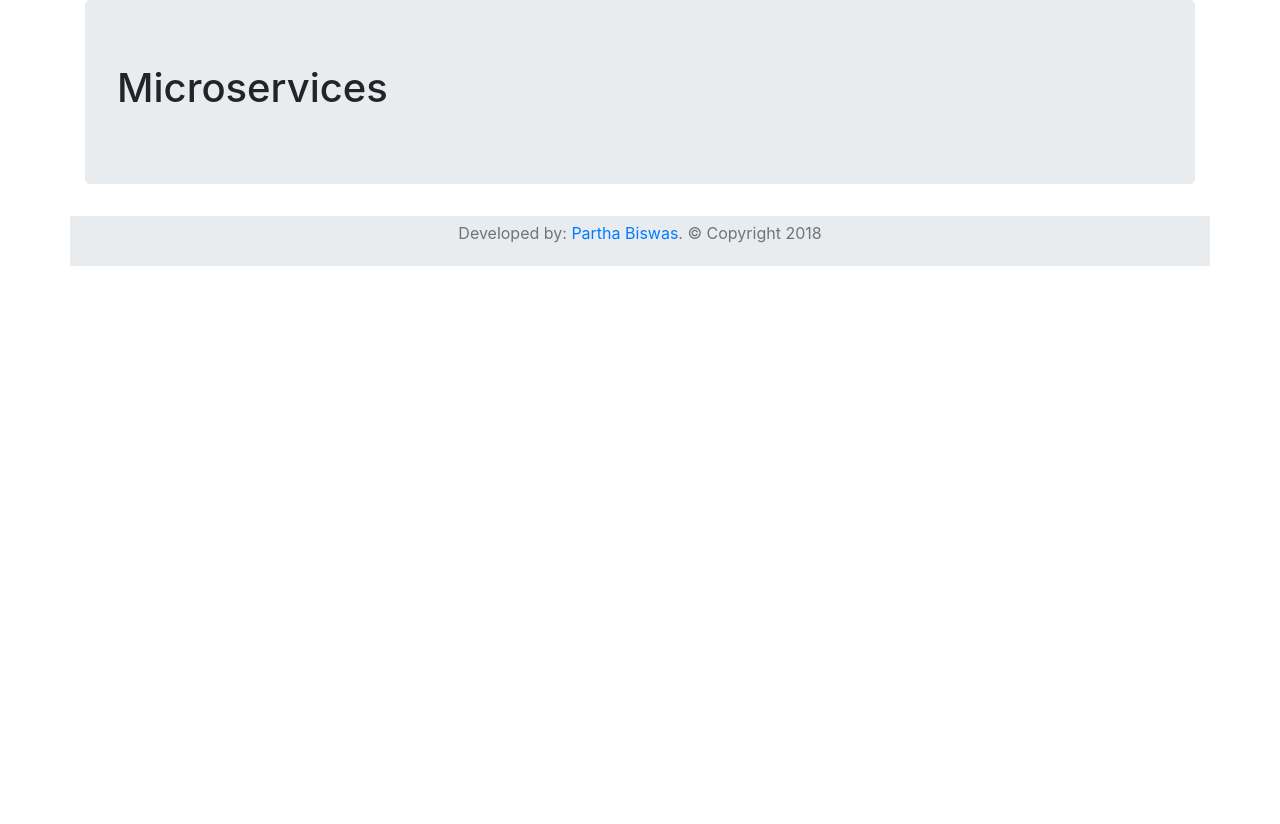
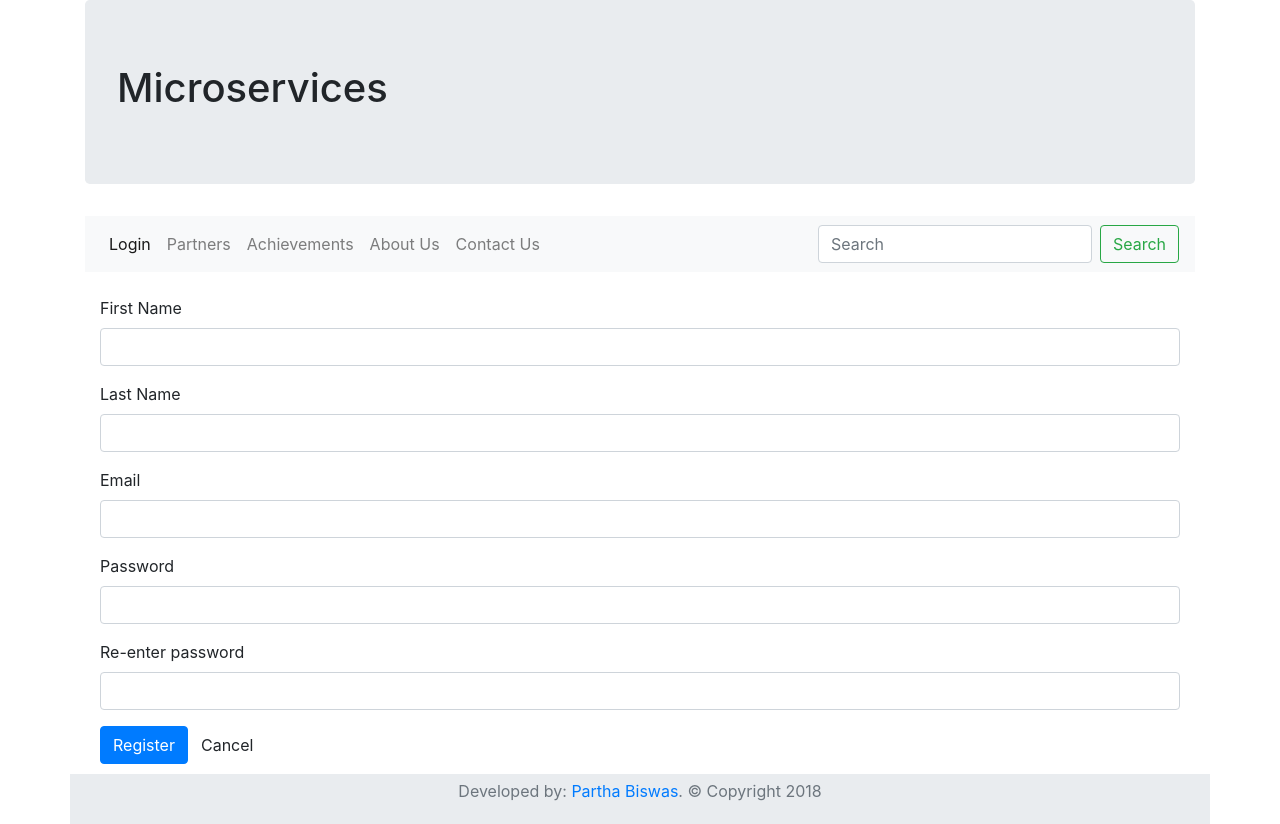
Before and after one commit to partha001/bookstore-microservice, an Angular app in the folder frontend/: page /register in a window 1280 px wide. Before the commit this address led to /. Before the commit the page ends 800 px from the top, so only its background shows below. Built offline with nearby package versions, Linux system fonts and the light colour scheme.

Commit message:
frontend : user registration added <desktop>

```diff
--- a/frontend/src/app/app.module.ts
+++ b/frontend/src/app/app.module.ts
@@ -18,6 +18,7 @@ import {routing} from "./app.routing";
 import { LoginComponent } from './component/login/login.component';
 import {PartnerService } from './service/partner.service';
 import {AppConstant } from './service/app-constant.service';
+import { RegistrationComponent } from './component/registration/registration.component';
 
 
 
@@ -32,11 +33,14 @@ import {AppConstant } from './service/app-constant.service';
     AchievementsComponent,
     AboutusComponent,
     ContactusComponent,
-    LoginComponent
+    LoginComponent,
+    RegistrationComponent
   ],
   imports: [
     BrowserModule,
     HttpModule,
+    FormsModule,
+    ReactiveFormsModule,
     routing
   ],
   providers: [PartnerService,AppConstant],
--- a/frontend/src/app/app.routing.ts
+++ b/frontend/src/app/app.routing.ts
@@ -12,6 +12,7 @@ import { AchievementsComponent } from './component/achievements/achievements.com
 import { AboutusComponent } from './component/aboutus/aboutus.component';
 import { ContactusComponent } from './component/contactus/contactus.component';
 import { LoginComponent } from './component/login/login.component';
+import { RegistrationComponent } from './component/registration/registration.component';
 
 const appRoutes: Routes = [
         {
@@ -38,6 +39,10 @@ const appRoutes: Routes = [
                 path: 'contactUs',
                 component: ContactusComponent
               },
+              {
+                path: 'register',
+                component: RegistrationComponent
+              },
           ]
         },
         {
--- /dev/null
+++ b/frontend/src/app/component/registration/registration.component.html
@@ -0,0 +1,55 @@
+<div class="container">
+  <!-- <p>
+    register works!
+  </p> -->
+  <br>
+  <form [formGroup]="myform" >
+    <div class="form-group">
+      <label for="firstName">First Name</label>
+      <input type="text"
+             class="form-control"
+             id="firstName"
+             formControlName="firstName">
+             <div  *ngIf="firstName.touched && firstName.invalid" class="alert alert-danger">First name is required</div>
+    </div>
+    <div class="form-group">
+      <label for="lastName">Last Name</label>
+      <input  type="text"
+              class="form-control"
+              id="LastName"
+              formControlName="lastName">
+    </div>
+    <div class="form-group">
+      <label for="email">Email</label>
+      <input type="email"
+             class="form-control"
+             id="email"
+             formControlName="email">
+             <div  *ngIf="email.touched && email.invalid" class="alert alert-danger">
+                <div *ngIf="email.errors.required">email cant be left blank</div>
+                <div *ngIf="email.errors.minlength">email should have minimum three characters</div>
+                <div *ngIf="email.errors.cannotContainSpace">email can not contain space</div>
+            </div>
+    </div>
+    <div class="form-group">
+      <label for="password">Password</label>
+      <input type="password"
+             class="form-control"
+             id="password"
+             formControlName="password">
+      <div  *ngIf="password.touched && password.invalid" class="alert alert-danger">
+          <div *ngIf="password.errors.required">password cant be left blank</div>
+          <div *ngIf="password.errors.minlength">password should have minimum three characters</div>
+      </div>
+    </div>
+    <div class="form-group">
+      <label for="rpassword">Re-enter password</label>
+      <input type="password" class="form-control" id="rpassword" formControlName="rpassword" (keyup.enter)="validateRpassword()" (blur)="validateRpassword()">
+      <div  *ngIf="rpassword.touched && rpassword.invalid" class="alert alert-danger">
+        <div *ngIf="rpassword.errors.doesntMatch">passwords dont match</div>
+    </div>
+    </div>
+    <button id="register" name="register" class="btn btn-primary" (click)="register()">Register</button>
+    <button id="cancel" name="cancel" class="btn btn-default" (click)="cancelRegistration()">Cancel</button>
+  </form>
+</div>
--- /dev/null
+++ b/frontend/src/app/component/registration/registration.component.ts
@@ -0,0 +1,87 @@
+import { Component, OnInit } from '@angular/core';
+import { FormsModule, ReactiveFormsModule } from '@angular/forms';
+import { FormGroup, FormControl, Validators, AbstractControl, ValidationErrors } from '@angular/forms';
+import { FormValidatorService } from '../../service/form-validator.service';
+import { Http } from '@angular/http';
+import {Router} from "@angular/router";
+
+
+@Component({
+  selector: 'app-registration',
+  templateUrl: './registration.component.html',
+  styleUrls: ['./registration.component.css']
+})
+export class RegistrationComponent implements OnInit {
+
+  constructor(private http: Http, public router: Router) { }
+
+  ngOnInit() {
+  }
+
+  myform = new FormGroup({
+    'firstName': new FormControl('', Validators.required),
+    'lastName': new FormControl(),
+    'email': new FormControl('', [Validators.required,
+    Validators.minLength(3),
+    FormValidatorService.cannotContainSpace,
+    ]),
+    'password': new FormControl('', [Validators.required,
+    Validators.minLength(3)
+    ]),
+    'rpassword': new FormControl()
+  });
+
+  get firstName() {
+    return this.myform.get('firstName');
+  }
+
+  get lastName() {
+    return this.myform.get('lastName');
+  }
+
+  get password() {
+    return this.myform.get('password');
+  }
+
+  get rpassword() {
+    return this.myform.get('rpassword');
+  }
+
+  get email() {
+    return this.myform.get('email');
+  }
+
+  validateRpassword() {
+    if (this.myform.get('password').value != this.myform.get('rpassword').value)
+      this.myform.get('rpassword').setErrors({ 'doesntMatch': true });
+  }
+
+
+  register() {
+    //checking the form group to see if the entire form is valid or not
+    if (this.myform.valid) {
+      console.log("form is valid");
+      let postdata = {
+        firstname: this.firstName.value,
+        lastname: this.lastName.value,
+        username : this.email.value,
+        password : this.password.value
+      };
+      console.log(postdata);
+      this.http.post('http://localhost:8083/api/external/customer/customer', JSON.stringify(postdata)).subscribe(
+        response => {
+          console.log(response.json());
+        }
+      );
+    } else {
+      console.log("form is invalid");
+    }
+  }
+
+  cancelRegistration(){
+    console.log('inside cancelRegistration()');
+    this.router.navigate(['/']);
+  }
+
+
+}
--- /dev/null
+++ b/frontend/src/app/service/form-validator.service.ts
@@ -0,0 +1,35 @@
+import { Injectable } from '@angular/core';
+import { AbstractControl, ValidationErrors } from "@angular/forms";
+
+@Injectable()
+export class FormValidatorService {
+
+  constructor() { }
+
+  //method either returns ValidationErrors or null
+  static cannotContainSpace(control: AbstractControl): ValidationErrors | null {
+    if ((control.value as string).indexOf(' ') > 0)
+      return { cannotContainSpace: true };
+    return null;
+  };
+
+
+  // //method to simulate asynchornous validation happeing against some
+  // //backend call.the backend call has been simulated using setTimeout()
+  // static shouldBeUnique(control: AbstractControl): Promise<ValidationErrors | null> {
+
+  //   //this is simple validation logic
+  //   // if(control.value === 'biswas.partha1@gmail.com')
+  //   //   return {shouldBeUnique : true};
+  //   // return null
+
+  //   return new Promise((resolve, reject) => {
+  //     setTimeout(() => {
+  //       if (control.value === 'biswas.partha1@gmail.com')
+  //         resolve({ shouldBeUnique: true });
+  //       else resolve(null);
+  //     }, 2000);
+  //   });
+  // }
+
+}
```
Also changed, not shown: frontend/src/app/service/registration.service.ts (added, +19 -0 lines), frontend/src/app/component/registration/registration.component.css (added), 1 other file (tests, documents, lock files or other folders).
